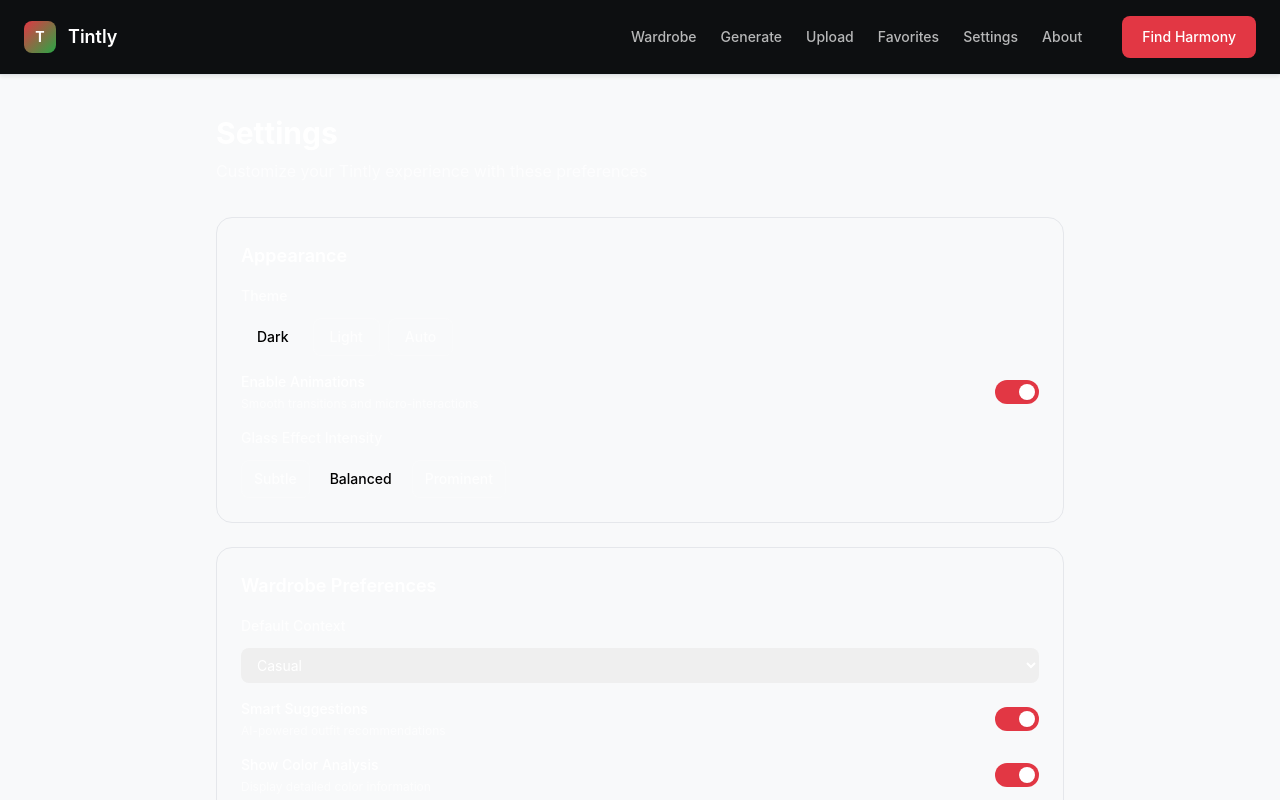
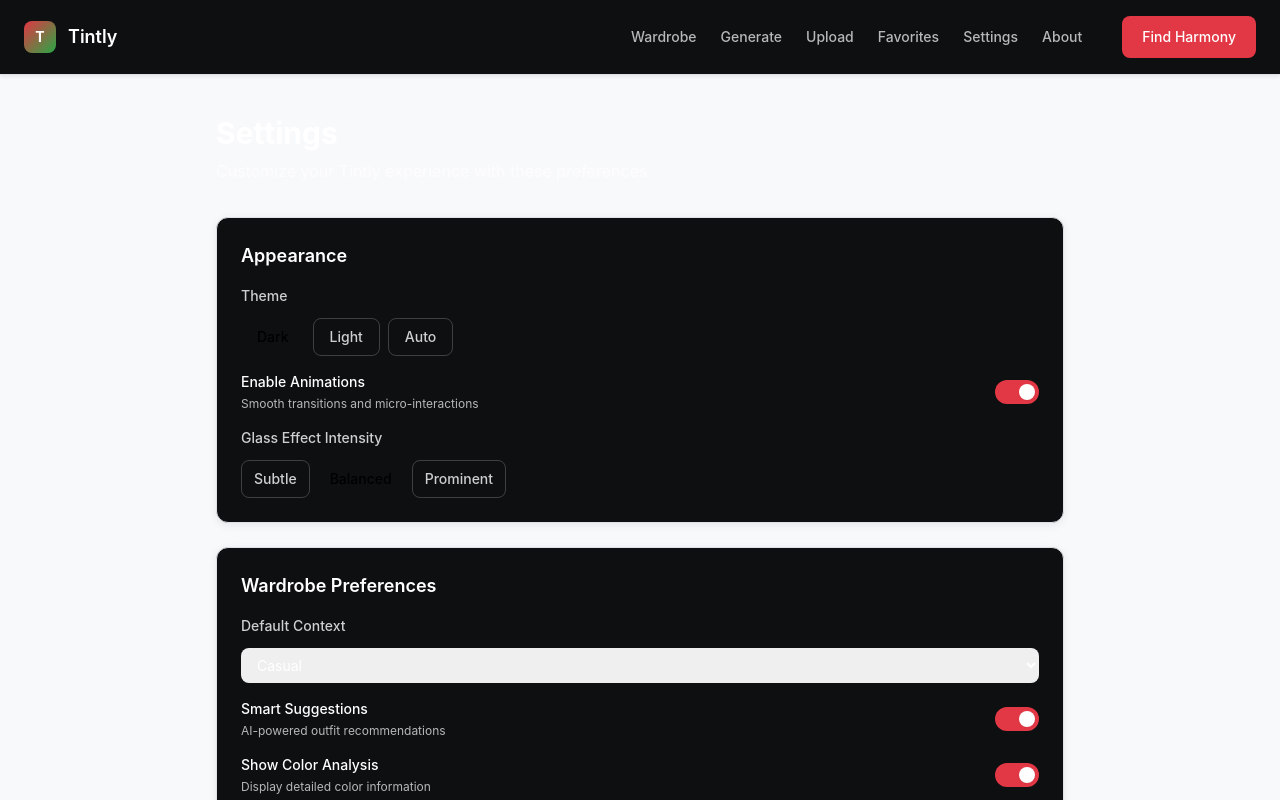
Before and after one commit to NoAxial/Tintly, a React (Vite) app: page /settings in a window 1280 px wide. Shown: the top 800 px of the page. Built offline with nearby package versions, Linux system fonts and the light colour scheme.

Commit message:
Auto-commit: Agent tool execution

```diff
--- a/src/components/ui/SettingsCard.tsx
+++ b/src/components/ui/SettingsCard.tsx
@@ -1,5 +1,3 @@
-import React from "react";
-
 interface SettingsCardProps {
   title: string;
   children: React.ReactNode;
@@ -8,13 +6,8 @@
 
 export function SettingsCard({ title, children, className = "" }: SettingsCardProps) {
   return (
-    <div className={`
-      glass-liquid rounded-2xl p-6 transition-all duration-300 ease-[cubic-bezier(0.22,1,0.36,1)]
-      hover:scale-[1.005] hover:shadow-[0_15px_35px_rgba(0,0,0,0.4)]
-      border border-white/18
-      ${className}
-    `}>
-      <h3 className="text-lg font-semibold text-white mb-4">
+    <div className={`card p-6 ${className}`}>
+      <h3 className="text-lg font-semibold text-primary mb-4">
         {title}
       </h3>
       <div className="space-y-4">
```
